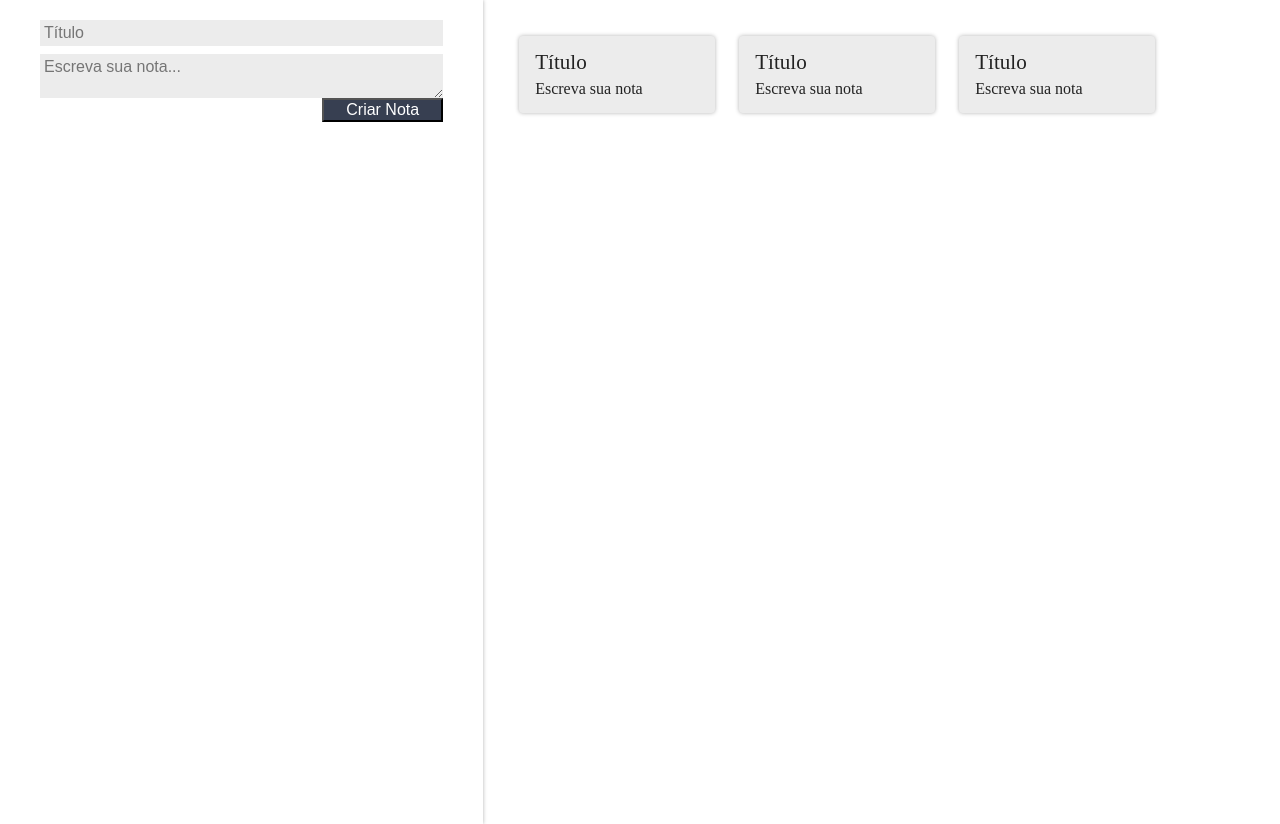
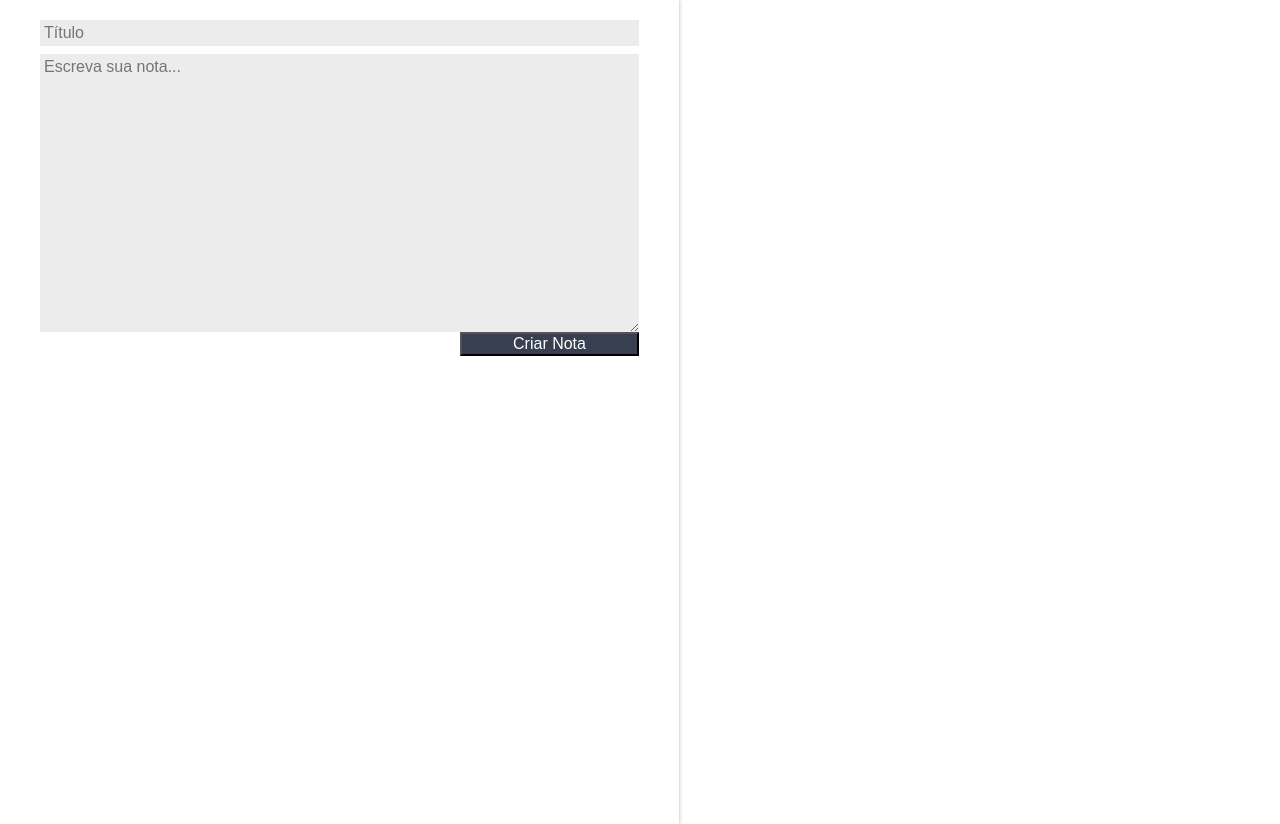
Before and after one commit to Daan-Cardoso/appNotes, a React (Create React App) app: page / in a window 1280 px wide. Built offline with nearby package versions, Linux system fonts and the light colour scheme.

Commit message:
add props and state to components

```diff
--- a/src/App.js
+++ b/src/App.js
@@ -5,11 +5,27 @@ import './assets/index.css';
 import './assets/App.css';
 
 class App extends Component {
+  constructor() {
+    super()
+
+    this.state = {
+      notes: []
+    }
+  }
+  _createCard(title, text) {
+    const newNote = { title, text }
+    const updateNotes = [...this.state.notes, newNote]
+    const newState = {
+      notes: updateNotes
+    }
+    this.setState(newState)
+  }
+
   render() {
     return (
       <section className='conteudo'>
-        <FormularioCadastro />
-        <ListaDeNotas />
+        <FormularioCadastro createCard={this._createCard.bind(this)} />
+        <ListaDeNotas cardNotes={this.state.notes} />
       </section>
     );
   }
--- a/src/components/CardNota/index.js
+++ /dev/null
@@ -1,2 +0,0 @@
-import CardNota from "./CardNota.jsx";
-export default CardNota;
--- a/src/components/CardNota/CardNota.jsx
+++ b/src/components/CardNote/CardNote.jsx
@@ -6,9 +6,9 @@ class CardNota extends Component {
     return (
       <section className='card-nota'>
         <header className='card-nota_cabecalho'>
-          <h3 className='card-nota_titulo'>Título</h3>
+          <h3 className='card-nota_titulo'>{this.props.card.title}</h3>
         </header>
-          <p className='card-nota_texto'>Escreva sua nota</p>
+          <p className='card-nota_texto'>{this.props.card.text}</p>
       </section>
     )
   }
--- /dev/null
+++ b/src/components/CardNote/index.js
@@ -0,0 +1,2 @@
+import CardNote from "./CardNote.jsx";
+export default CardNote;
--- a/src/components/FormularioCadastro/FormularioCadastro.jsx
+++ b/src/components/FormularioCadastro/FormularioCadastro.jsx
@@ -2,11 +2,51 @@ import React, { Component } from "react"
 import './style.css';
 
 class FormularioCadastro extends Component {
+  constructor(props) {
+    super(props)
+
+    this._text = ''
+    this._titulo = ''
+  }
+
+  _handleChangeTitle(e) {
+    const targetValue = e.target.value
+    this._titulo = targetValue
+  }
+
+  _handleChangeText(e) {
+    const targetValue = e.target.value
+    this._text = targetValue
+  }
+
+  _createCard(e) {
+    e.preventDefault()
+    e.stopPropagation()
+
+    this.props.createCard(this._titulo, this._text)
+  }
+
   render() {
     return (
-      <form className="form-cadastro">
-        <input className="form-cadastro_input" type='text' placeholder="Título" />
-        <textarea className="form-cadastro_input" placeholder='Escreva sua nota...' />
+      <form
+        className="form-cadastro"
+        onSubmit={this._createCard.bind(this)}
+      >
+
+        <input
+          className="form-cadastro_input"
+          type='text'
+          placeholder="Título"
+          onChange={this._handleChangeTitle.bind(this)}
+        />
+
+        <textarea
+          rows={15}
+          className="form-cadastro_input"
+          placeholder='Escreva sua nota...'
+          onChange={this._handleChangeText.bind(this)}
+        />
+
         <button className="form-cadastro_submit">Criar Nota</button>
       </form>
     )
--- a/src/components/ListaDeNotas/ListaDeNotas.jsx
+++ b/src/components/ListaDeNotas/ListaDeNotas.jsx
@@ -1,14 +1,14 @@
 import React, { Component } from 'react'
-import CardNota from '../CardNota/'
+import CardNote from '../CardNote'
 import './style.css'
 
 class ListaDeNotas extends Component {
   render() {
     return (
       <ul className='lista-notas'>
-        {['trabalho', 'trabalho', 'estudo'].map((categoria, index) => (
+        {this.props.cardNotes.map((card, index) => (
             <li className='lista-notas_item' key={index}>
-              <CardNota title={categoria} />
+              <CardNote card={card} />
             </li>
           ))}
       </ul>
```
Also changed, not shown: src/components/CardNote/style.css (renamed from src/components/CardNota/style.css).
